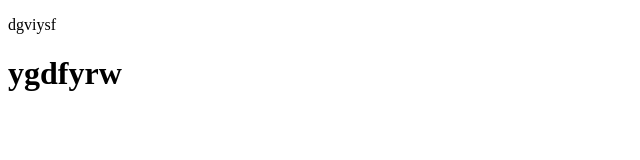
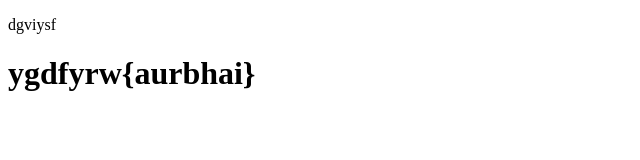
Before and after one commit to Parth147/localproj, a plain HTML site: page index.html in a window 1280 px wide. Shown: the whole page, without its empty margins (0-640 px from the left). Drawn offline with Linux system fonts and the light colour scheme.

Commit message:
added new branch

```diff
--- a/index.html
+++ b/index.html
@@ -7,6 +7,6 @@
 </head>
 <body>
     <p>dgviysf</p>
-    <h1>ygdfyrw</h1>
+    <h1>ygdfyrw{aurbhai}</h1>
 </body>
 </html>
```
